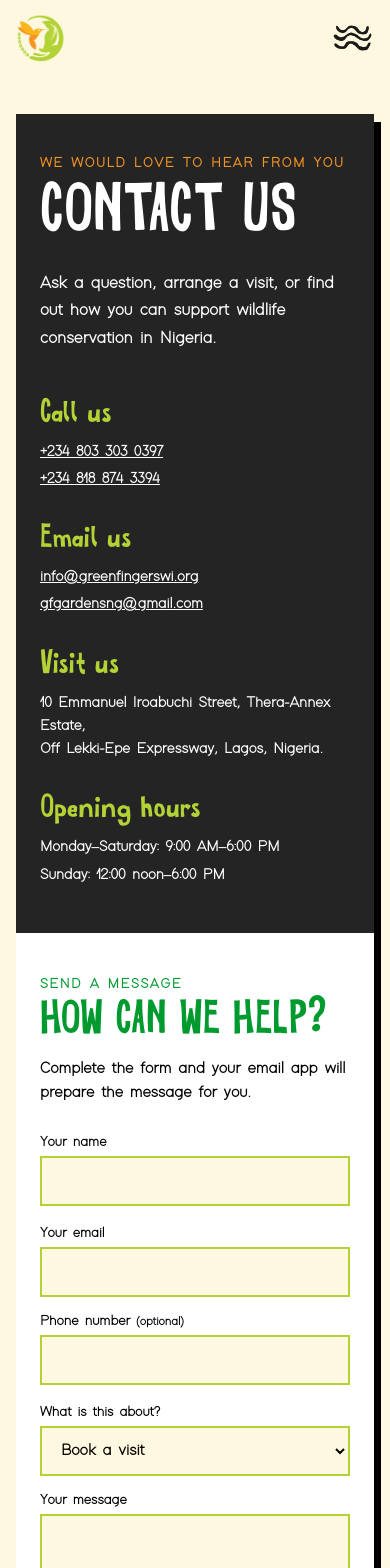
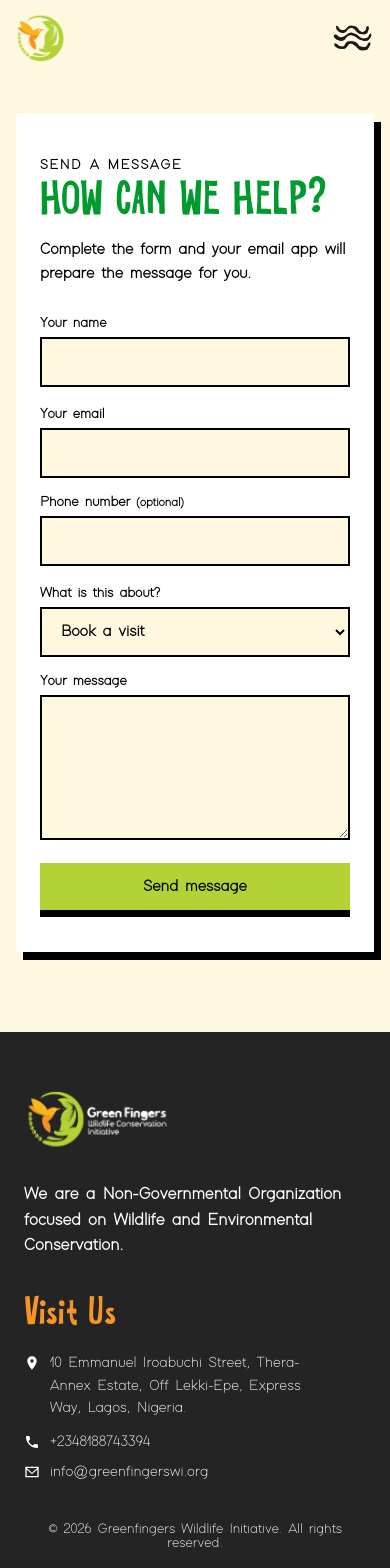
Before and after one commit to mishael-ed/GFWSITE2, a React (Vite) app: page /contact in a window 390 px wide. Shown: the top 1568 px of the page. Built offline with nearby package versions, Linux system fonts and the light colour scheme.

Commit message:
contact us

```diff
--- a/index.html
+++ b/index.html
@@ -67,6 +67,56 @@
         max-width: 100%;
         text-align: center;
         white-space: normal;
+        transform-origin: center;
+        transition: transform .22s cubic-bezier(.2, .8, .2, 1), filter .22s ease;
+      }
+
+      .freeform-button:hover {
+        transform: translateY(-5px) scale(1.03);
+        filter: none;
+      }
+
+      .freeform-button:active {
+        transform: translateY(2px) rotate(0) scale(.98);
+      }
+
+      .motion-reveal {
+        opacity: 0;
+        transform: translateY(34px) scale(.975);
+        transition: opacity .65s ease var(--reveal-delay, 0ms), transform .75s cubic-bezier(.2, .78, .22, 1) var(--reveal-delay, 0ms);
+        will-change: opacity, transform;
+      }
+
+      .motion-reveal.motion-visible {
+        opacity: 1;
+        transform: translateY(0) scale(1);
+      }
+
+      @keyframes headerEntrance {
+        from { opacity: 0; transform: translateY(-24px); }
+        to { opacity: 1; transform: translateY(0); }
+      }
+
+      @keyframes gentleBob {
+        0%, 100% { transform: translateY(0) rotate(0); }
+        50% { transform: translateY(-5px) rotate(1.5deg); }
+      }
+
+      @keyframes shellBob {
+        0%, 100% { transform: translateY(0) rotate(25deg); }
+        50% { transform: translateY(-5px) rotate(20deg); }
+      }
+
+      .site-header {
+        animation: headerEntrance .7s cubic-bezier(.2, .8, .2, 1) both;
+      }
+
+      .hero-star {
+        animation: gentleBob 4.5s ease-in-out infinite;
+      }
+
+      .hero-shell {
+        animation: shellBob 5s ease-in-out infinite;
       }
 
       .home-hero-title {
@@ -107,9 +157,7 @@
       }
 
       .contact-layout {
-        display: grid;
-        grid-template-columns: minmax(320px, .9fr) minmax(460px, 1.1fr);
-        width: min(1180px, calc(100% - 64px));
+        width: min(760px, calc(100% - 64px));
         margin: 70px auto 120px;
         box-shadow: 10px 12px 0 #000000;
       }
@@ -193,11 +241,12 @@
         display: flex;
         flex-direction: column;
         justify-content: center;
+        min-height: 620px;
         background: #ffffff;
       }
 
       .contact-form-heading > span {
-        color: #009a2e;
+        color: #000000;
       }
 
       .contact-form-heading h2 {
@@ -258,11 +307,20 @@
         padding: 13px 15px;
         color: #000000;
         background: #FDF8DF;
-        border: 2px solid #B2D235;
+        border: 2px solid #000000;
         border-radius: 0;
         font-family: 'Modern Sans';
         font-size: 16px;
         font-weight: bold;
+        transition: border-color .2s ease, background-color .2s ease, transform .2s ease, box-shadow .2s ease;
+      }
+
+      .contact-form input:hover,
+      .contact-form select:hover,
+      .contact-form textarea:hover {
+        border-color: #000000;
+        transform: translateY(-2px);
+        box-shadow: 0 4px 0 rgba(0, 0, 0, .12);
       }
 
       .contact-form textarea {
@@ -273,8 +331,8 @@
       .contact-form input:focus,
       .contact-form select:focus,
       .contact-form textarea:focus {
-        border-color: #009a2e;
-        outline: 3px solid rgba(0, 154, 46, .18);
+        border-color: #000000;
+        outline: 3px solid rgba(0, 0, 0, .15);
       }
 
       .contact-submit {
@@ -289,18 +347,44 @@
         font-family: 'Modern Sans';
         font-size: 16px;
         font-weight: bold;
-        transition: transform .2s ease, box-shadow .2s ease;
+        transform-origin: center;
+        transition: transform .22s cubic-bezier(.2, .8, .2, 1), box-shadow .22s ease, background-color .22s ease;
       }
 
       .contact-submit:hover {
-        transform: translateY(-4px) scale(1.02);
+        background: #B2D235;
+        transform: translateY(-5px) scale(1.03);
         box-shadow: 0 11px 0 #000000;
+      }
+
+      .contact-submit:active {
+        transform: translateY(3px) scale(.98);
+        box-shadow: 0 3px 0 #000000;
       }
 
       .contact-form-note {
         margin: 5px 0 0;
         color: #009a2e;
         font-size: 14px;
+      }
+
+      .site-footer {
+        position: relative;
+        z-index: 20;
+        overflow: visible;
+        isolation: isolate;
+      }
+
+      .footer-grid,
+      .footer-logo {
+        position: relative;
+        z-index: 2;
+        overflow: visible;
+      }
+
+      .safari-divider {
+        position: relative;
+        z-index: 1;
       }
 
       * {
@@ -339,6 +423,8 @@
       }
 
       .site-header {
+        position: relative;
+        z-index: 1000;
         width: 100%;
         padding-top: 38px;
       }
@@ -403,12 +489,19 @@
       .about-choice-card,
       .portfolio-card {
         transform-origin: center;
-        transition: transform 0.2s ease;
+        transition: transform .24s cubic-bezier(.2, .8, .2, 1), filter .24s ease;
       }
 
       .about-choice-card:hover,
       .portfolio-card:hover {
         transform: translateY(-10px) scale(1.035);
+        filter: drop-shadow(0 13px 0 #000000) brightness(1.06) !important;
+      }
+
+      .about-choice-card:active,
+      .portfolio-card:active {
+        transform: translateY(2px) scale(.985);
+        filter: drop-shadow(0 4px 0 #000000) !important;
       }
 
       .about-choice-card:focus-visible {
@@ -551,6 +644,16 @@
           grid-template-columns: 1fr;
           width: min(720px, calc(100% - 48px));
           margin-top: 50px;
+        }
+
+        .safari-divider {
+          height: clamp(220px, 44vw, 360px) !important;
+          -webkit-mask-size: 101% auto !important;
+          mask-size: 101% auto !important;
+          -webkit-mask-position: center bottom !important;
+          mask-position: center bottom !important;
+          margin-top: 35px !important;
+          margin-bottom: -35px !important;
         }
       }
 
@@ -746,6 +849,15 @@
           padding-inline: 24px !important;
         }
 
+        .footer-logo {
+          display: block;
+          width: min(220px, 68vw) !important;
+          height: auto !important;
+          max-height: 58px;
+          object-fit: contain;
+          object-position: left center;
+        }
+
         .footer-contact h3 {
           font-size: 40px !important;
         }
@@ -764,6 +876,10 @@
         .contact-details,
         .contact-form-panel {
           padding: 42px 24px;
+        }
+
+        .contact-form-panel {
+          min-height: auto;
         }
 
         .contact-details > h1 {
@@ -785,6 +901,16 @@
 
         .contact-submit {
           width: 100%;
+        }
+
+        .safari-divider {
+          height: clamp(145px, 48vw, 230px) !important;
+          -webkit-mask-size: 101% auto !important;
+          mask-size: 101% auto !important;
+          -webkit-mask-position: center bottom !important;
+          mask-position: center bottom !important;
+          margin-top: 20px !important;
+          margin-bottom: -20px !important;
         }
       }
 
@@ -813,8 +939,14 @@
       @media (max-width: 760px) {
         .site-header {
           --mobile-menu-gap: clamp(40px, 32vw, 200px);
+          position: relative;
+          z-index: 1000;
           padding-top: 0;
           background: #FDF8DF;
+        }
+
+        .site-header.menu-open {
+          z-index: 10000;
         }
 
         .site-header.menu-open::before {
@@ -860,6 +992,16 @@
           border: 0;
           border-radius: 0;
           -webkit-tap-highlight-color: transparent;
+          transition: transform .22s cubic-bezier(.2, .8, .2, 1), filter .22s ease;
+        }
+
+        .menu-toggle:hover {
+          transform: translateY(-4px) scale(1.03);
+          filter: none;
+        }
+
+        .menu-toggle:active {
+          transform: translateY(1px) scale(.94);
         }
 
         .menu-toggle:focus,
--- a/src/AboutLandingPage.jsx
+++ b/src/AboutLandingPage.jsx
@@ -34,6 +34,7 @@
         </main>
 
         <div
+          className="safari-divider"
           style={{
             width: '100%',
             height: '500px',
--- a/src/App.jsx
+++ b/src/App.jsx
@@ -9,11 +9,13 @@
 import ContactPage from './ContactPage'
 import PortfolioPage from './PortfolioPage'
 import CustomCursor from './CustomCursor'
+import SiteMotion from './SiteMotion'
 
 function App() {
   return (
     <>
       <CustomCursor />
+      <SiteMotion />
       <Routes>
         <Route path="/" element={<Home />} />
         <Route path="/sanctuary" element={<SanctuaryPage />} />
--- a/src/ContactPage.jsx
+++ b/src/ContactPage.jsx
@@ -1,23 +1,6 @@
 import { useState } from 'react'
 import Nav from './Nav'
 import Footer from './Footer'
-
-const contactItems = [
-  {
-    label: 'Call us',
-    lines: [
-      { text: '+234 803 303 0397', href: 'tel:+2348033030397' },
-      { text: '+234 818 874 3394', href: 'tel:+2348188743394' },
-    ],
-  },
-  {
-    label: 'Email us',
-    lines: [
-      { text: 'info@greenfingerswi.org', href: 'mailto:info@greenfingerswi.org' },
-      { text: 'gfgardensng@gmail.com', href: 'mailto:gfgardensng@gmail.com' },
-    ],
-  },
-]
 
 function ContactPage() {
   const [submitted, setSubmitted] = useState(false)
@@ -39,39 +22,6 @@
       <Nav />
 
       <main className="contact-layout">
-        <section className="contact-details">
-          <p className="contact-kicker">We would love to hear from you</p>
-          <h1>CONTACT US</h1>
-          <p className="contact-intro">
-            Ask a question, arrange a visit, or find out how you can support wildlife conservation in Nigeria.
-          </p>
-
-          <div className="contact-info-list">
-            {contactItems.map((item) => (
-              <div className="contact-info-group" key={item.label}>
-                <h2>{item.label}</h2>
-                {item.lines.map((line) => (
-                  <a key={line.href} href={line.href}>{line.text}</a>
-                ))}
-              </div>
-            ))}
-
-            <div className="contact-info-group">
-              <h2>Visit us</h2>
-              <address>
-                10 Emmanuel Iroabuchi Street, Thera-Annex Estate,<br />
-                Off Lekki-Epe Expressway, Lagos, Nigeria.
-              </address>
-            </div>
-
-            <div className="contact-info-group">
-              <h2>Opening hours</h2>
-              <p>Monday–Saturday: 9:00 AM–6:00 PM</p>
-              <p>Sunday: 12:00 noon–6:00 PM</p>
-            </div>
-          </div>
-        </section>
-
         <section className="contact-form-panel">
           <div className="contact-form-heading">
             <span>Send a message</span>
--- a/src/Home.jsx
+++ b/src/Home.jsx
@@ -135,6 +135,7 @@
         </div>
 
         <div
+          className="safari-divider"
           style={{
             width: '100%',
             height: '500px',
--- a/src/PortfolioPage.jsx
+++ b/src/PortfolioPage.jsx
@@ -32,6 +32,7 @@
         </div>
 
         <div
+          className="safari-divider"
           style={{
             width: '100%',
             height: '500px',
--- /dev/null
+++ b/src/SiteMotion.jsx
@@ -0,0 +1,53 @@
+import { useEffect } from 'react'
+import { useLocation } from 'react-router-dom'
+
+const revealSelector = [
+  '.landing-header',
+  '.card-list > *',
+  '.content-page > *',
+  '.director-content > *',
+  '.contact-layout > *',
+  '.home-feature',
+  '.stats-grid .doodle-stat',
+  '.site-footer .footer-grid > *',
+].join(',')
+
+function SiteMotion() {
+  const location = useLocation()
+
+  useEffect(() => {
+    if (window.matchMedia('(prefers-reduced-motion: reduce)').matches) return undefined
+
+    let observer
+    const frame = requestAnimationFrame(() => {
+      const elements = [...document.querySelectorAll(revealSelector)]
+
+      elements.forEach((element, index) => {
+        element.classList.add('motion-reveal')
+        element.style.setProperty('--reveal-delay', `${Math.min(index % 5, 4) * 65}ms`)
+      })
+
+      observer = new IntersectionObserver(
+        (entries) => {
+          entries.forEach((entry) => {
+            if (!entry.isIntersecting) return
+            entry.target.classList.add('motion-visible')
+            observer.unobserve(entry.target)
+          })
+        },
+        { threshold: 0.08, rootMargin: '0px 0px -30px' }
+      )
+
+      elements.forEach((element) => observer.observe(element))
+    })
+
+    return () => {
+      cancelAnimationFrame(frame)
+      observer?.disconnect()
+    }
+  }, [location.pathname])
+
+  return null
+}
+
+export default SiteMotion
```
